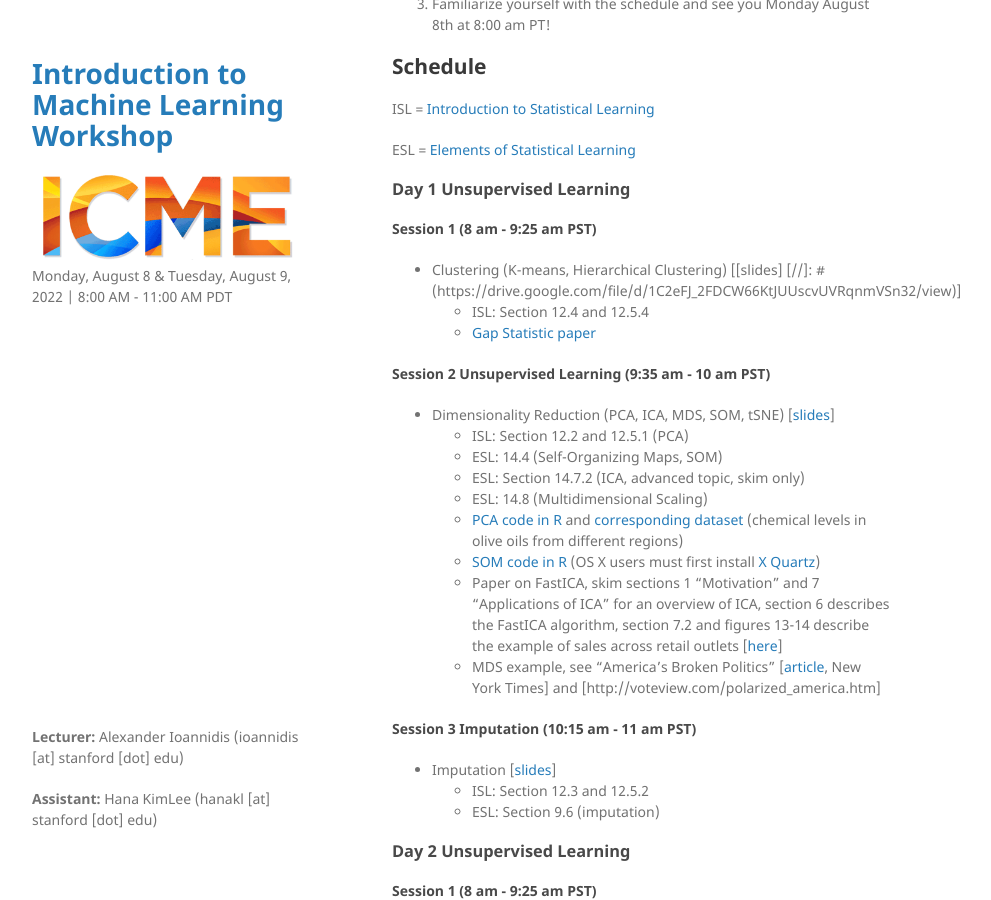
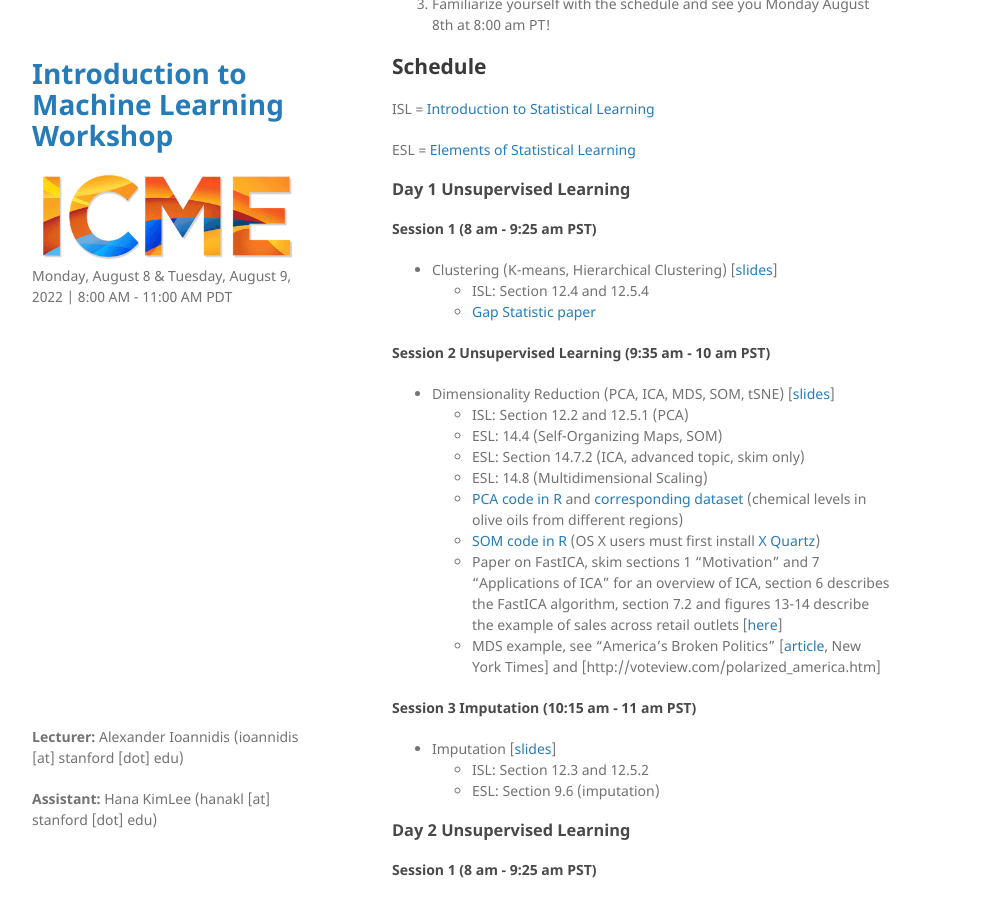
Before and after one commit to hanakl/intro_to_ml_23, a Jekyll site: the page built from index.md, in a window 1280 px wide and 900 px high, scrolled down 1234 px. Shown: the whole window, without its empty margins (178-1169 px from the left). Built offline with Jekyll 4.4.1, drawn with Linux system fonts in a browser that asks for light colours; our own code applies the rules of GitHub Pages for plain Markdown files.

Commit message:
Update index.md
with links

```diff
--- a/index.md
+++ b/index.md
@@ -26,7 +26,7 @@ ESL = [Elements of Statistical Learning](https://hastie.su.domains/ElemStatLearn
 ### Day 1 Unsupervised Learning
 #### Session 1 (8 am - 9:25 am PST)
 
-- Clustering (K-means, Hierarchical Clustering) [[slides] [//]: # (https://drive.google.com/file/d/1C2eFJ_2FDCW66KtJUUscvUVRqnmVSn32/view)]
+- Clustering (K-means, Hierarchical Clustering) [[slides](https://drive.google.com/file/d/1C2eFJ_2FDCW66KtJUUscvUVRqnmVSn32/view)]
   - ISL: Section 12.4 and 12.5.4
   - [Gap Statistic paper](https://gwalther.su.domains/gap)
 
```
